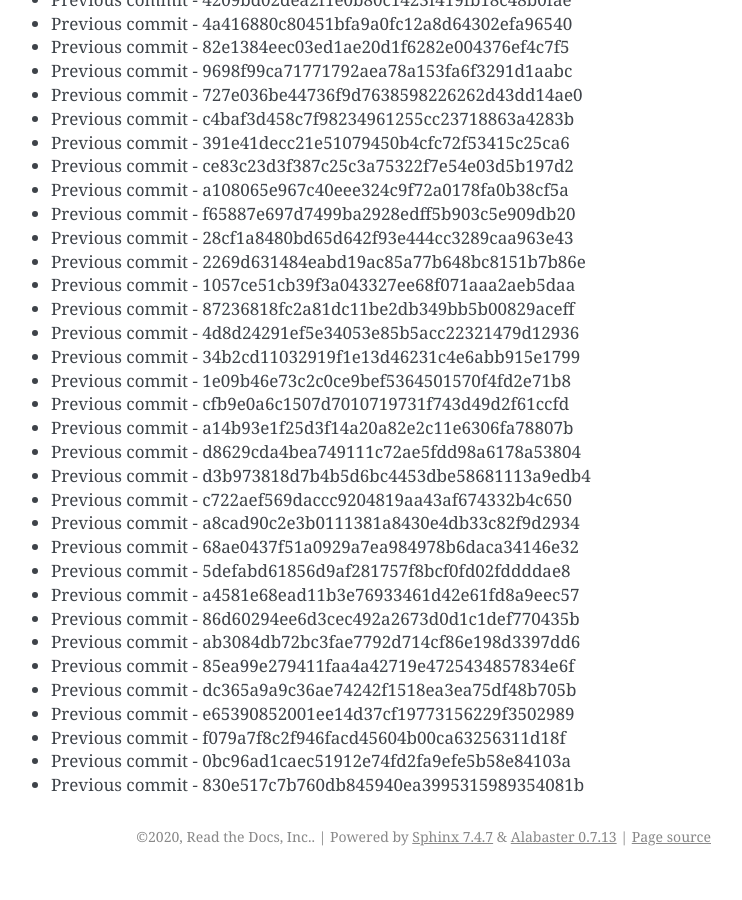
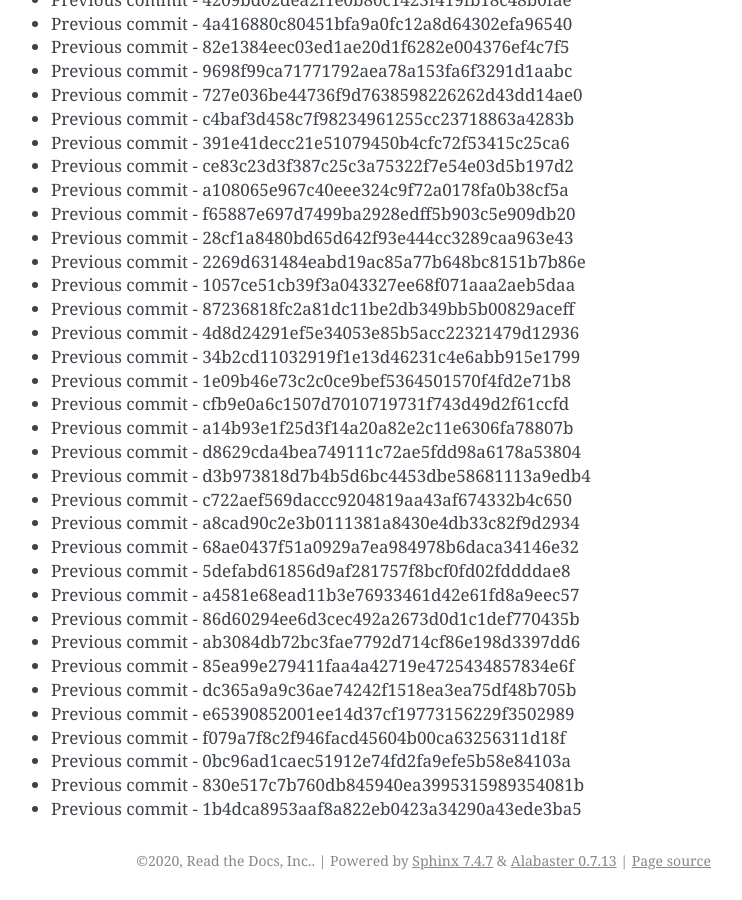
Before and after one commit to readthedocs/rtd-git-stresstest, a Sphinx documentation site: the page built from docs/updates.rst, in a window 1280 px wide and 900 px high, scrolled down 71380 px. Shown: the whole window, without its empty margins (399-1141 px from the left). Built offline with Sphinx 7.4.7, drawn with Linux system fonts in a browser that asks for light colours; before the commit the page ends 72256 px from its top, so only the background shows below that.

Commit message:
Generating commit from previous: 1b4dca8953aaf8a822eb0423a34290a43ede3ba5

```diff
--- a/docs/updates.rst
+++ b/docs/updates.rst
@@ -3031,3 +3031,4 @@ It can be tested for any performance characteristics.
 * Previous commit - f079a7f8c2f946facd45604b00ca63256311d18f
 * Previous commit - 0bc96ad1caec51912e74fd2fa9efe5b58e84103a
 * Previous commit - 830e517c7b760db845940ea3995315989354081b
+* Previous commit - 1b4dca8953aaf8a822eb0423a34290a43ede3ba5
```
